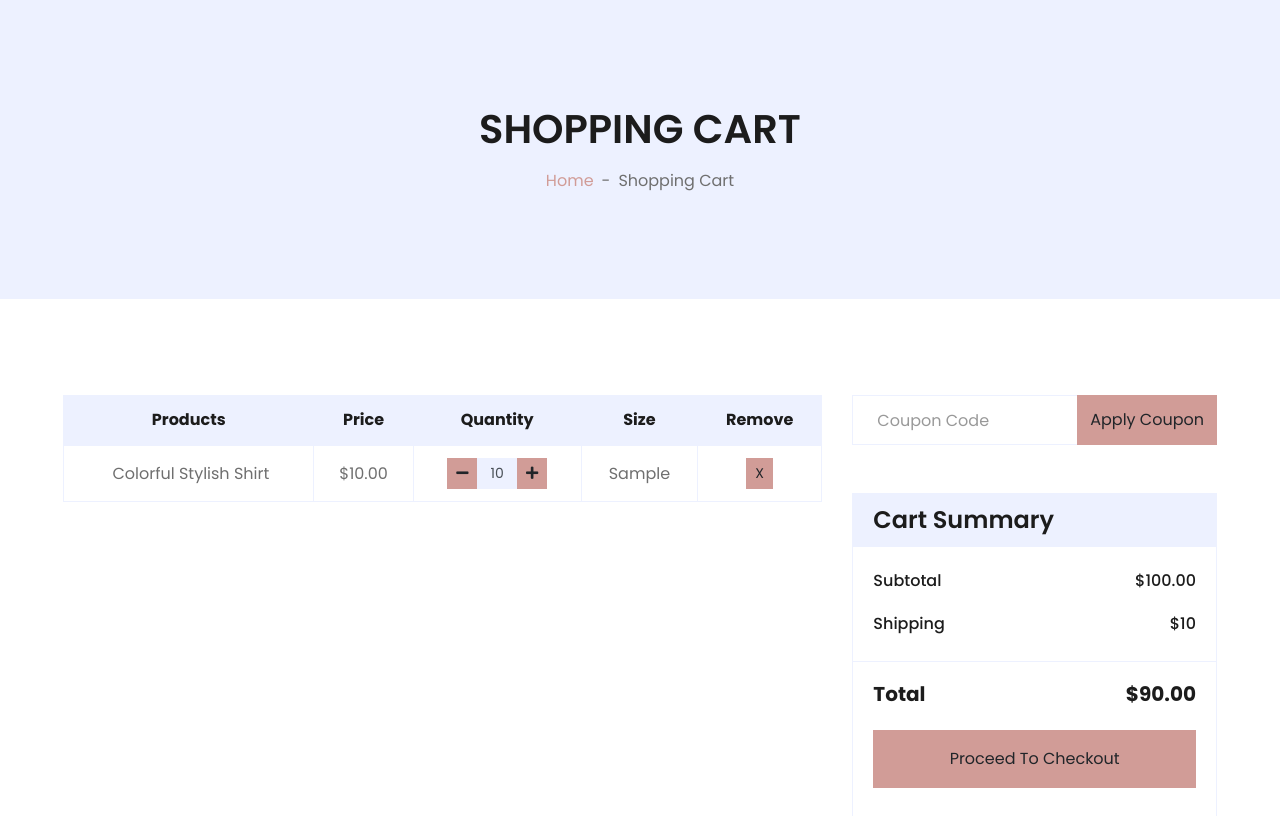
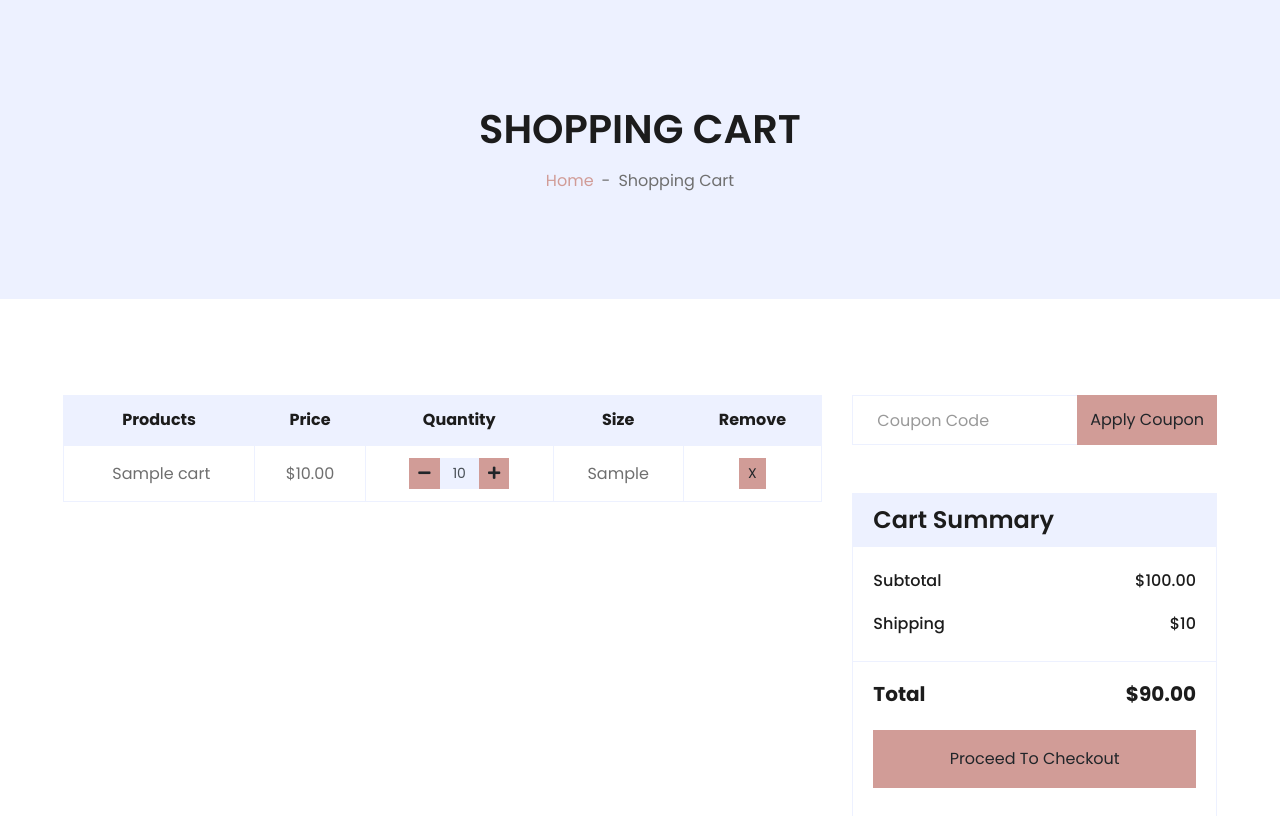
Before and after one commit to RumenWZ/store-project, a Django app: page /cart/ in a window 1280 px wide. Shown: the part 186-1002 px from the top of the page. Run offline with Django 4.2, Linux system fonts and the light colour scheme; a user stored in the database is signed in; tables that the repository leaves empty hold one stand-in row (values such as "Sample post"); some libraries are stand-ins or nearby versions.

Commit message:
remove item from cart and fixed discounted item price when adding to cart

```diff
--- a/StoreProject/StoreProject/main/models.py
+++ b/StoreProject/StoreProject/main/models.py
@@ -56,6 +56,10 @@ class Cart(models.Model):
         on_delete=models.CASCADE,
     )
 
+    product_name = models.CharField(
+        max_length=Product.NAME_MAX_LEN,
+    )
+
     customer = models.ForeignKey(
         User,
         on_delete=models.CASCADE,
@@ -80,5 +84,6 @@ class Cart(models.Model):
         null=False,
     )
 
+
 class Sales(models.Model):
     pass
--- a/StoreProject/StoreProject/main/urls.py
+++ b/StoreProject/StoreProject/main/urls.py
@@ -1,7 +1,8 @@
 from django.urls import path
 
 from StoreProject.main.views import ItemDetailsView, CheckoutView, ContactView, shop_view, \
-    review_view, ReviewView, cart_view, CartDeleteView, updateCart, home_view, cart_add_quantity, cart_remove_quantity
+    review_view, ReviewView, cart_view, CartDeleteView, updateCart, home_view, cart_add_quantity, cart_remove_quantity, \
+    cart_remove_item
 
 urlpatterns = (
     path('', home_view, name='index'),
@@ -17,5 +18,6 @@ urlpatterns = (
     path('cart/', cart_view, name='cart'),
     path('cart/quantity/add/<int:pk>/', cart_add_quantity, name='cart add quantity'),
     path('cart/quantity/remove/<int:pk>/', cart_remove_quantity, name='cart remove quantity'),
+    path('cart/remove/<int:pk>/', cart_remove_item, name='cart remove item'),
 
 )
--- a/StoreProject/StoreProject/main/views.py
+++ b/StoreProject/StoreProject/main/views.py
@@ -29,15 +29,16 @@ class ItemDetailsView(views.TemplateView):
 
 def cart_view(request):
     user = request.user
-    # product_id = request.data['productId']
-    # print(f"View: {product_id}")
     btn = request.GET.get('quant-button')
     print(btn)
 
-    cart_products = Cart.objects.filter(customer_id=user.pk)
+    cart_products = Cart.objects.filter(customer_id=user.pk).order_by('product_name')
 
     cart_summary = sum([x.price * x.quantity for x in cart_products])
-    cart_summary_after_shipping = cart_summary - 10
+    if cart_summary > 0:
+        cart_summary_after_shipping = cart_summary - 10
+    else:
+        cart_summary_after_shipping = 0
 
     context = {
         'cart_products': cart_products,
@@ -64,6 +65,12 @@ def cart_add_quantity(request, pk):
 
     return redirect('cart')
 
+
+def cart_remove_item(request, pk):
+    cart_item = Cart.objects.get(pk=pk)
+    cart_item.delete()
+
+    return redirect('cart')
 
 def updateCart(request):
     product_id = request.data['productId']
--- a/StoreProject/StoreProject/products/views.py
+++ b/StoreProject/StoreProject/products/views.py
@@ -68,8 +68,9 @@ def product_details(request, pk):
             customer=user,
             product=product,
             size=size,
-            price=product.price,
+            price=product.get_price,
             picture=product.picture,
+            product_name=product.name,
 
         )
         cart.save()
--- a/StoreProject/templates/main/cart.html
+++ b/StoreProject/templates/main/cart.html
@@ -33,7 +33,7 @@
                     {% for item in cart_products %}
                         <tr>
                             <td class="align-middle"><img src="{{ item.picture.url }}" alt=""
-                                                          style="width: 50px;"> Colorful Stylish Shirt
+                                                          style="width: 50px;"> {{ item.product_name }}
                             </td>
                             <td class="align-middle">${{ item.price }}</td>
                             <td class="align-middle">
@@ -57,13 +57,12 @@
                                 </div>
                             </td>
                             <td class="align-middle">{{ item.size }}</td>
-                            {#                            <td class="align-middle">#}
-                            {#                                <button class="btn btn-sm btn-primary"><i class="fa fa-times"></i></button>#}
-                            {#                            </td>#}
                             <td class="align-middle">
-                                <input data-product={{ item.pk }} type="button"
-                                       class="btn btn-sm btn-primary delete-cart-product" value="X" name="delete">
-                                {#                                <a href="{% url 'cart delete' item.pk%}"><button class="btn btn-sm btn-primary"><i class="fa fa-times"></i></button></a>#}
+                                <a href="{% url 'cart remove item' item.pk %}">
+                                    <input type="button"
+                                           class="btn btn-sm btn-primary delete-cart-product" value="X"
+                                           name="delete"></a>
+
                             </td>
                         </tr>
 
--- a/StoreProject/templates/products/product_detail.html
+++ b/StoreProject/templates/products/product_detail.html
@@ -114,7 +114,7 @@
                     <h3 class="text-muted ml-2">
                         <del>${{ product.price }}</del>
                     </h3>
-                    <h3 class="font-weight-semi-bold mb-4">${{ product.get_price }}</h3>
+                    <h3 class="font-weight-semi-bold mb-4">${{ product.get_price|floatformat:2 }}</h3>
                 {% else %}
                     <h3 class="font-weight-semi-bold mb-4">${{ product.price }}</h3>
                 {% endif %}
```
Also changed, not shown: StoreProject/StoreProject/main/migrations/0009_cart_product_name.py (added).
